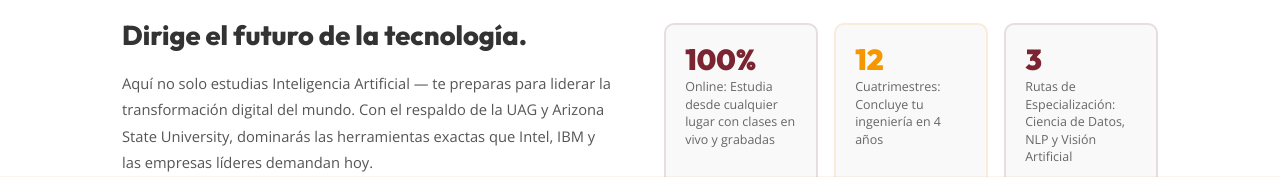
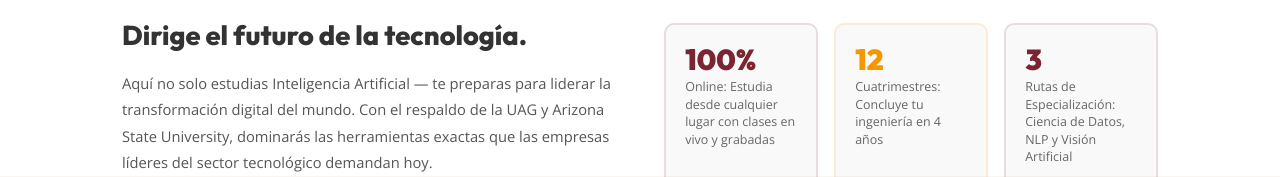
Before and after one commit to STORYLABAGENCY/uag-ia-landing, a Next.js app: page /ing-inteligencia-artificial in a window 1280 px wide. Shown: the part 623-800 px from the top of the page. Built offline with nearby package versions, Linux system fonts and the light colour scheme.

Commit message:
IA: quitar Intel IBM del texto

```diff
--- a/app/ing-inteligencia-artificial/page.js
+++ b/app/ing-inteligencia-artificial/page.js
@@ -366,7 +366,7 @@ export default function IAPage() {
               Dirige el futuro de la tecnología.
             </p>
             <p style={{ fontSize:"0.92rem", color:"#555", lineHeight:1.8, marginBottom:"1rem" }}>
-              Aquí no solo estudias Inteligencia Artificial — te preparas para liderar la transformación digital del mundo. Con el respaldo de la UAG y Arizona State University, dominarás las herramientas exactas que Intel, IBM y las empresas líderes demandan hoy.
+              Aquí no solo estudias Inteligencia Artificial — te preparas para liderar la transformación digital del mundo. Con el respaldo de la UAG y Arizona State University, dominarás las herramientas exactas que las empresas líderes del sector tecnológico demandan hoy.
             </p>
           </div>
           {/* Métricas de social proof — MEJORA 5 */}
```
